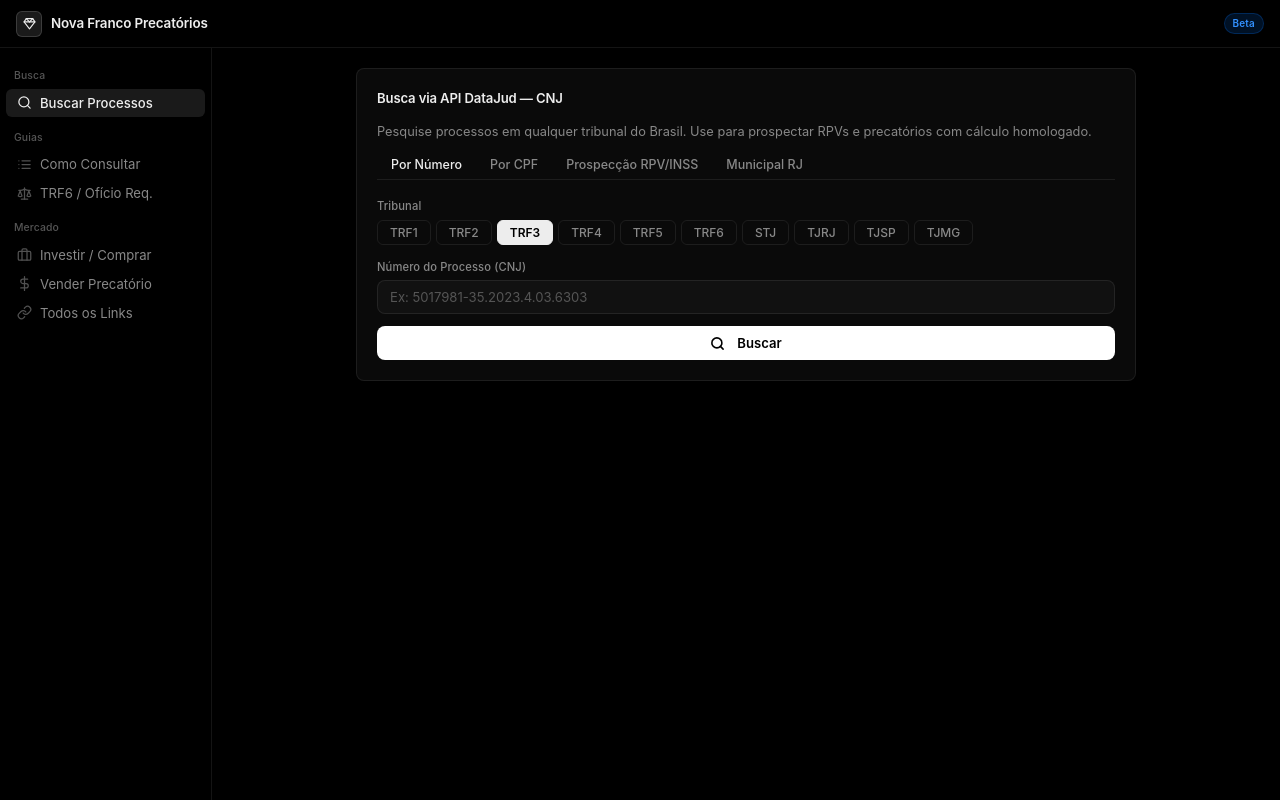
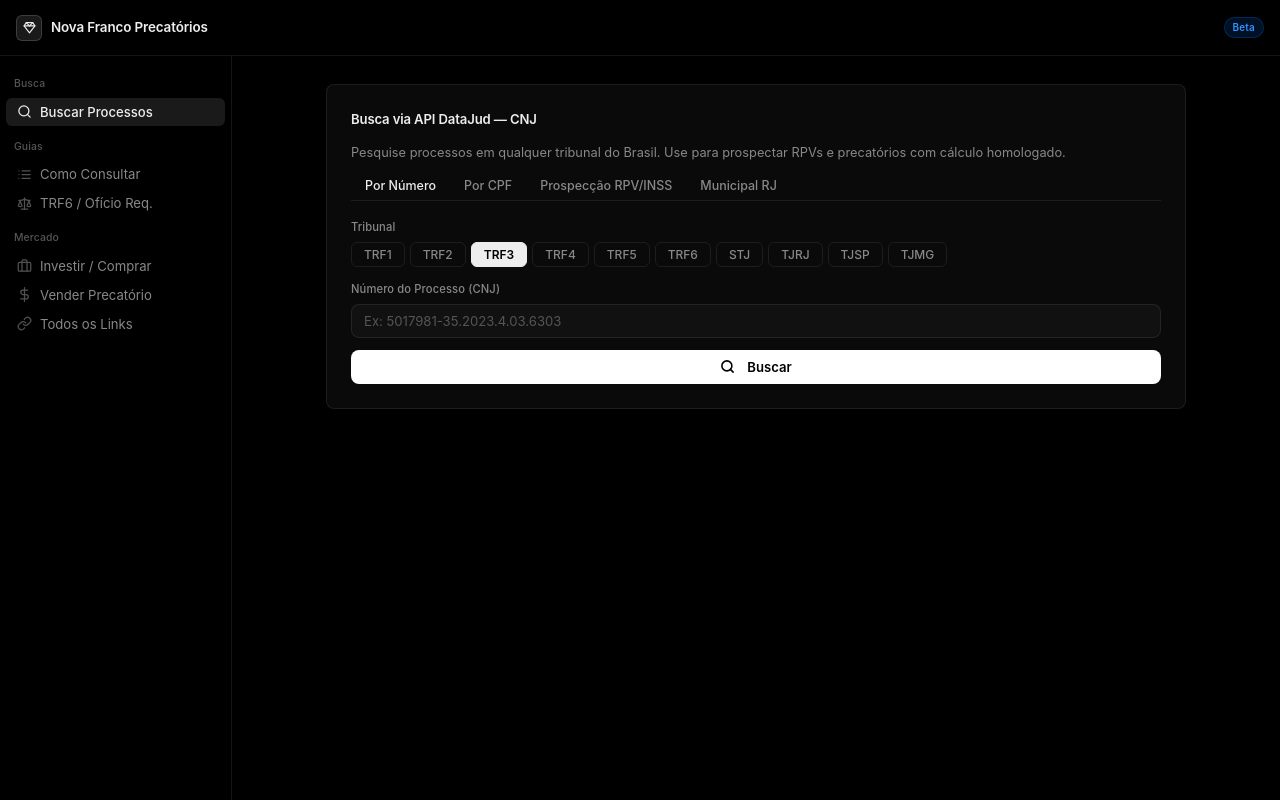
Before and after one commit to mvmntdinc/CONSULTARPROCESSOS, a website: page index.html in a window 1280 px wide. Drawn offline with Linux system fonts and the light colour scheme; a web font is replaced by a local one.

Commit message:
Fix TJRJ response parsing (Resultado.Precatorios) and increase desktop font/layout size

```diff
--- a/index.html
+++ b/index.html
@@ -36,7 +36,7 @@
   }
 
   * { box-sizing: border-box; margin: 0; padding: 0; }
-  body { font-family: 'SF Pro Display', -apple-system, BlinkMacSystemFont, 'Segoe UI', sans-serif; background: var(--bg); color: var(--text); font-size: 13px; line-height: 1.5; -webkit-font-smoothing: antialiased; }
+  body { font-family: 'SF Pro Display', -apple-system, BlinkMacSystemFont, 'Segoe UI', sans-serif; background: var(--bg); color: var(--text); font-size: 15px; line-height: 1.6; -webkit-font-smoothing: antialiased; }
 
   /* ── App shell ── */
   html, body { height: 100%; overflow: hidden; }
@@ -44,7 +44,7 @@
 
   /* ── Header ── */
   header {
-    height: 48px; flex-shrink: 0;
+    height: 56px; flex-shrink: 0;
     background: var(--bg);
     border-bottom: 1px solid var(--border);
     padding: 0 16px;
@@ -76,7 +76,7 @@
 
   /* ── Sidebar ── */
   .sidebar {
-    width: 212px; flex-shrink: 0;
+    width: 232px; flex-shrink: 0;
     background: var(--bg);
     border-right: 1px solid var(--border);
     display: flex; flex-direction: column;
@@ -109,8 +109,8 @@
   .sidebar-item.active .s-icon { opacity: 1; }
 
   /* ── Main ── */
-  .main-content { flex: 1; overflow-y: auto; padding: 20px 24px; background: var(--bg); }
-  .container { max-width: 780px; margin: 0 auto; padding: 0; }
+  .main-content { flex: 1; overflow-y: auto; padding: 28px 32px; background: var(--bg); }
+  .container { max-width: 860px; margin: 0 auto; padding: 0; }
   .panel { display: none; }
   .panel.active { display: block; }
 
@@ -118,8 +118,8 @@
   .card {
     background: var(--surface);
     border-radius: var(--radius);
-    padding: 20px;
-    margin-bottom: 12px;
+    padding: 24px;
+    margin-bottom: 14px;
     border: 1px solid var(--border);
   }
   .card:hover { border-color: var(--border-strong); }
@@ -1342,8 +1342,8 @@
 
       const data = await resp.json();
       // O JSON pode ser array direto ou { lista, total, ... }
-      const lista = Array.isArray(data) ? data : (data.Lista || data.lista || data.precatorios || data.items || []);
-      const total = data.Total || data.total || lista.length;
+      const lista = Array.isArray(data) ? data : (data.Resultado?.Precatorios || data.Lista || data.lista || data.precatorios || data.items || []);
+      const total = data.Resultado?.Total || data.Total || data.total || lista.length;
       const totalPags = Math.ceil(total / 100) || 1;
 
       window._tjrjEstado = { idEntidade, nomeEntidade, pagina, totalPaginas: totalPags };
```
